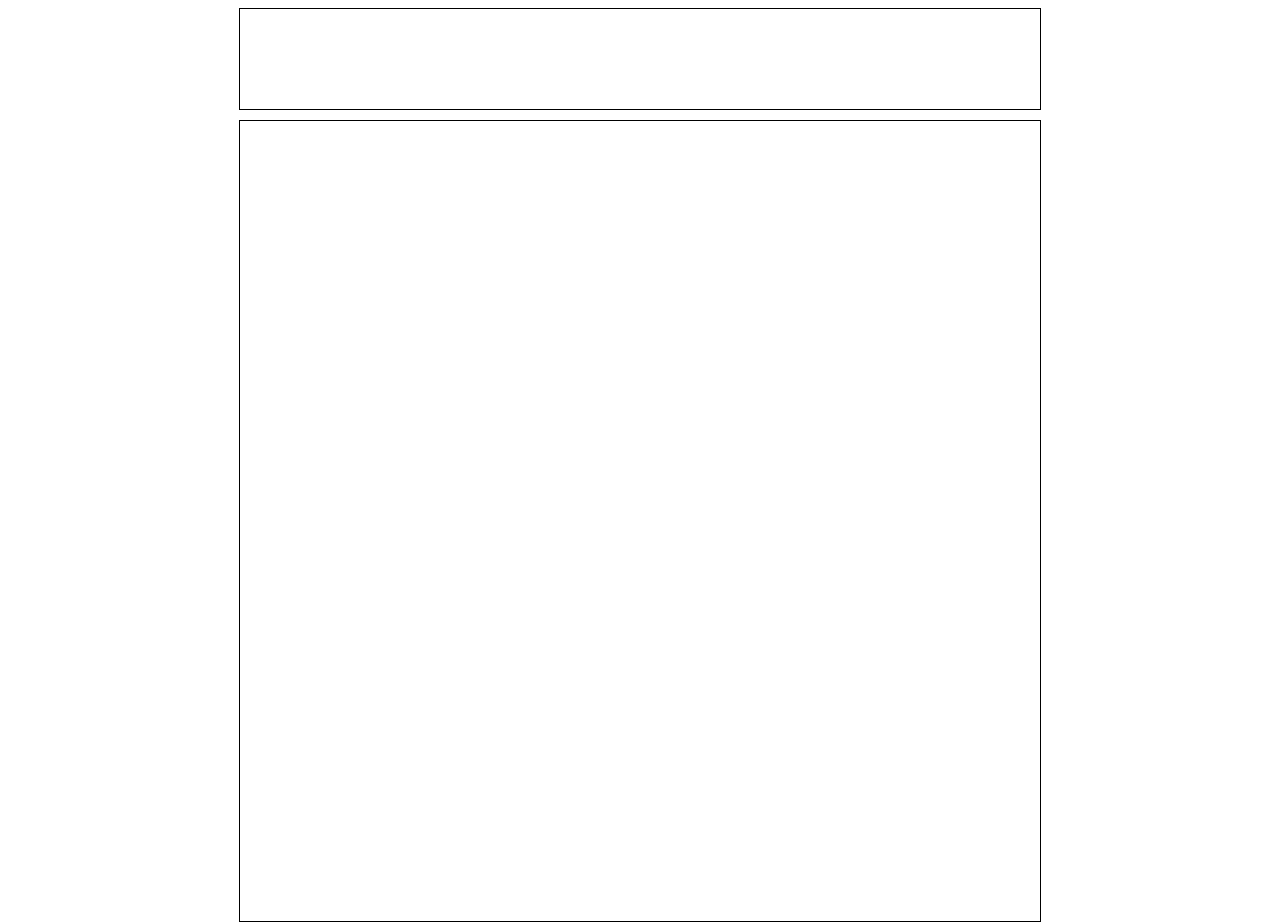
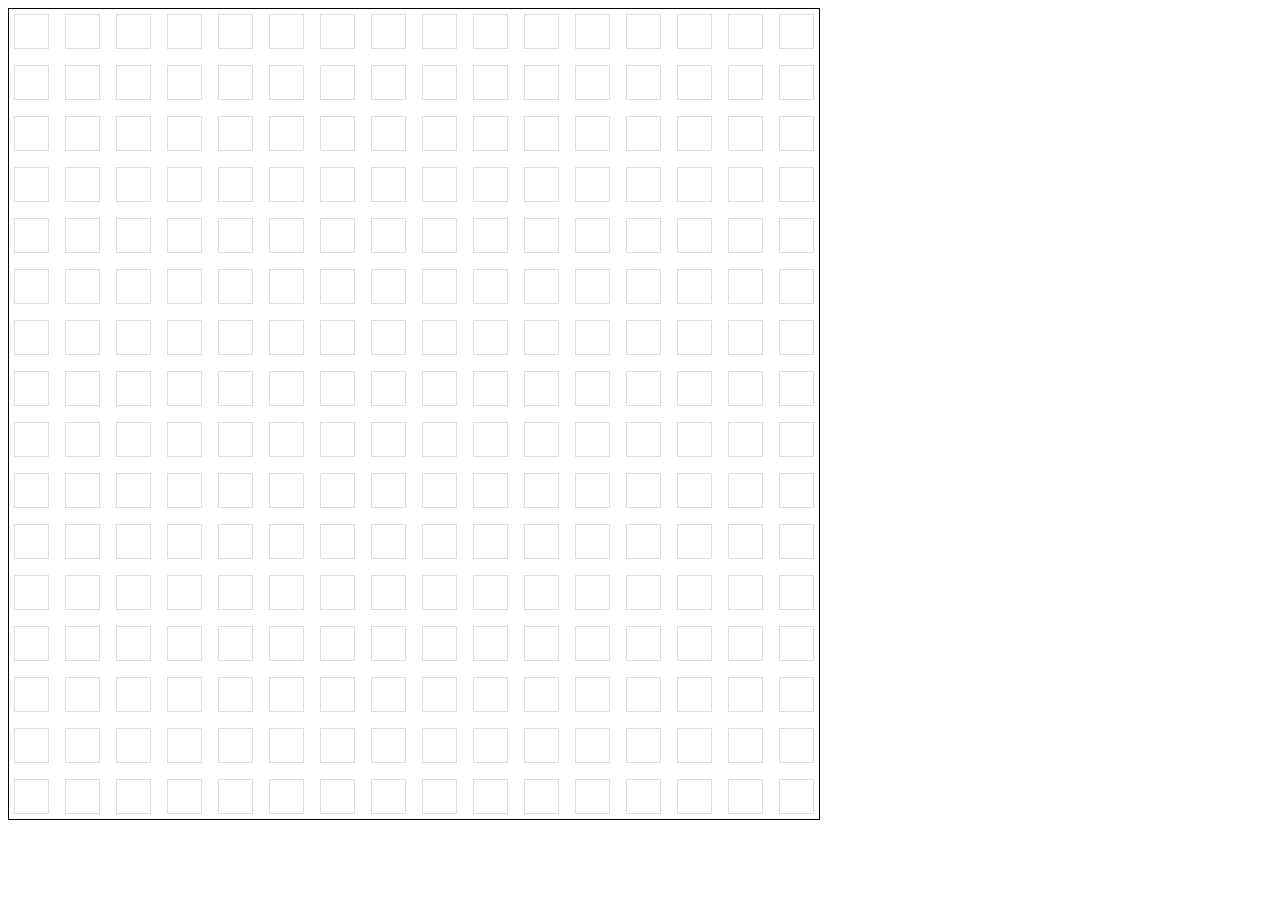
Before and after one commit to SemiSentientFungus/TOP_Etch-a-Sketch, a plain HTML site: page index.html in a window 1280 px wide. After the commit the page ends 828 px from the top, so only its background shows below. Drawn offline with Linux system fonts and the light colour scheme.

Commit message:
add grid generation functionality

```diff
--- a/index.html
+++ b/index.html
@@ -9,13 +9,8 @@
     <title>Document</title>
 </head>
 <body>
-    <div id="container">
-        <div id="buttons">
+    <div class="grid-container">
 
-        </div>
-        <div id="art">
-
-        </div>
     </div>
 </body>
 </html>
--- a/script.js
+++ b/script.js
@@ -0,0 +1,25 @@
+const container = document.querySelector(".grid-container");
+
+makeRows(16, 16);
+
+
+
+
+
+
+
+
+
+
+
+
+
+//makes the grid of divs
+function makeRows(rows, cols) {
+    container.style.setProperty('--grid-rows', rows);
+    container.style.setProperty('--grid-cols', cols);
+    for (c = 0; c < (rows * cols); c++) {
+      let cell = document.createElement("div");
+      container.appendChild(cell).className = "grid-item";
+    };
+  };
--- a/style.css
+++ b/style.css
@@ -1,18 +1,22 @@
-#container {
-    display: flex;
-    flex-direction: column;
-    align-items: center;
-    gap: 10px;
+:root {
+    --grid-cols: 1;
+    --grid-rows: 1;
 }
 
-#buttons {
-    border: 1px solid black;
-    height: 100px;
-    width: 800px;
-}
-
-#art {
+.grid-container {
     border: 1px solid black;
     height: 800px;
     width: 800px;
+    padding: 5px;
+    align-self: center;
+    display: grid;
+    grid-gap: 1em;
+    grid-template-rows: repeat(var(--grid-rows), 1fr);
+    grid-template-columns: repeat(var(--grid-cols), 1fr);
 }
+
+.grid-item {
+    padding: 1em;
+    border: 1px solid #ddd;
+    text-align: center;
+}
```
